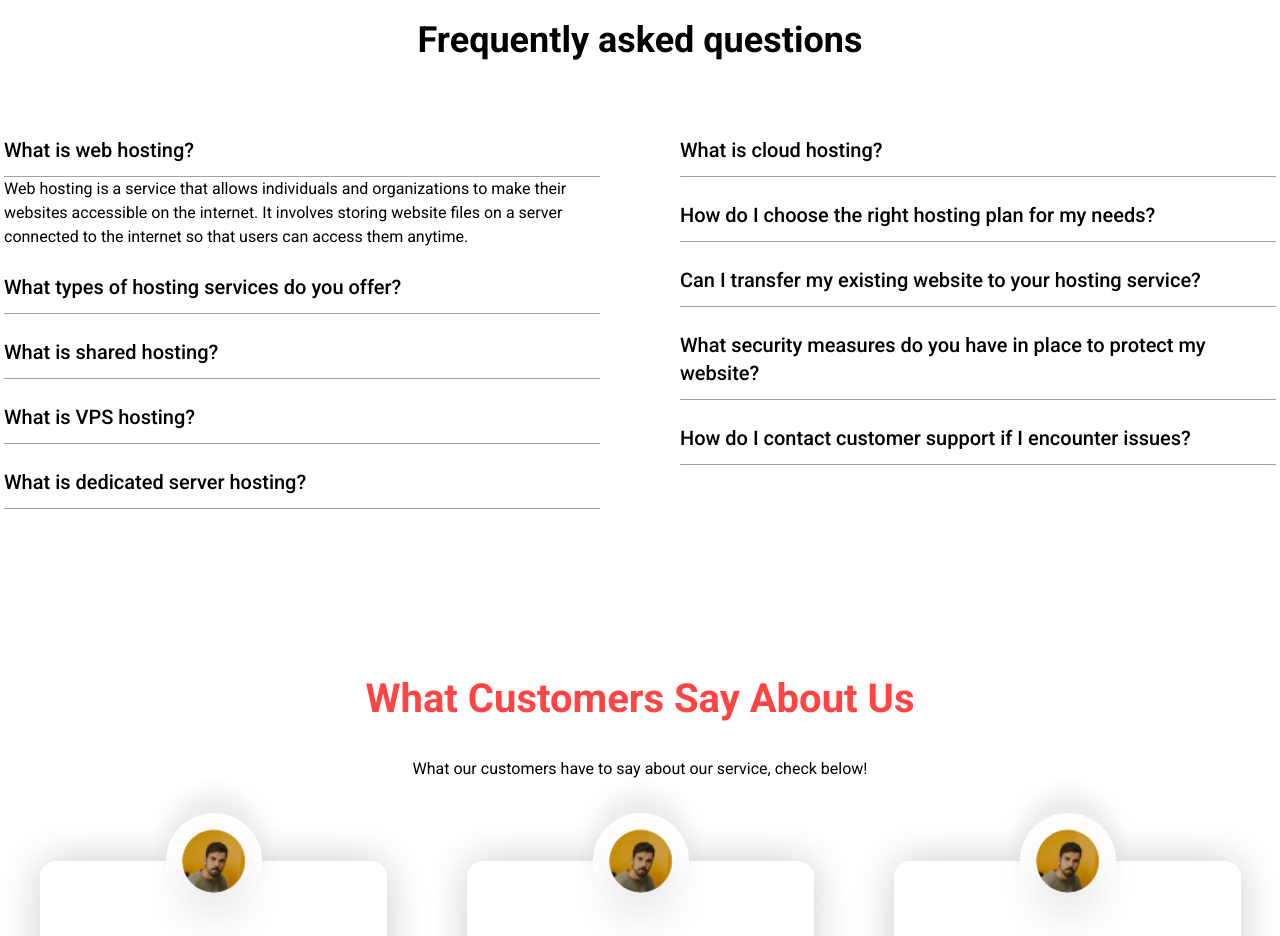
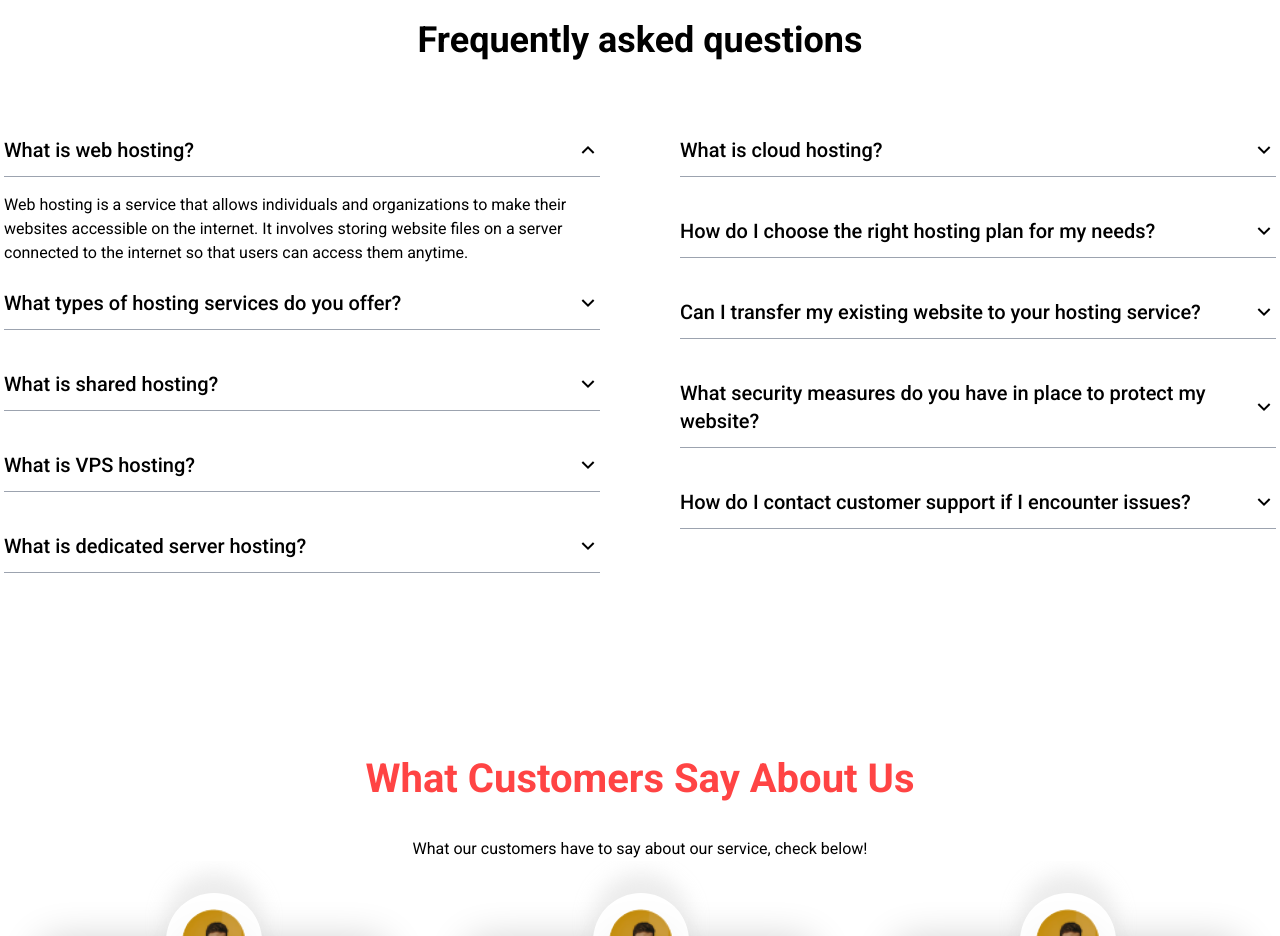
Before and after one commit to pothikit/hostfule-project, a React (Create React App) app: page / in a window 1280 px wide. Shown: the part 7160-8096 px from the top of the page. Built offline with nearby package versions, Linux system fonts and the light colour scheme; a web font is replaced by a local one.

Commit message:
faq arrow add and working fine

```diff
--- a/src/components/home/faqAccordion/AccordionItem.jsx
+++ b/src/components/home/faqAccordion/AccordionItem.jsx
@@ -1,13 +1,15 @@
 import React from 'react'
 import { Collapse } from 'react-collapse'
+import { RiArrowUpSLine } from "react-icons/ri"
 
 function AccordionItem({ open, toggle, title, desc }) {
     return (
         <div className='py-3'>
-            <div onClick={toggle} className='cursor-pointer'>
-                <h2 className='text-xl font-medium pb-3 border-b border-gray-400 cursor-pointer'>{title}</h2>
+            <div onClick={toggle} className='cursor-pointer pb-3 border-b mb-4 border-gray-400 flex items-center w-full justify-between'>
+                <h2 className='text-xl font-medium cursor-pointer'>{title}</h2>
+                <span className={`text-2xl duration-500 ${open ? "rotate-0" : "rotate-180"}`}><RiArrowUpSLine /></span>
             </div>
-            <Collapse isOpened={open} className={`mt-3 p-1`}>{desc}</Collapse>
+            <Collapse isOpened={open}>{desc}</Collapse>
         </div>
     )
 }
```
